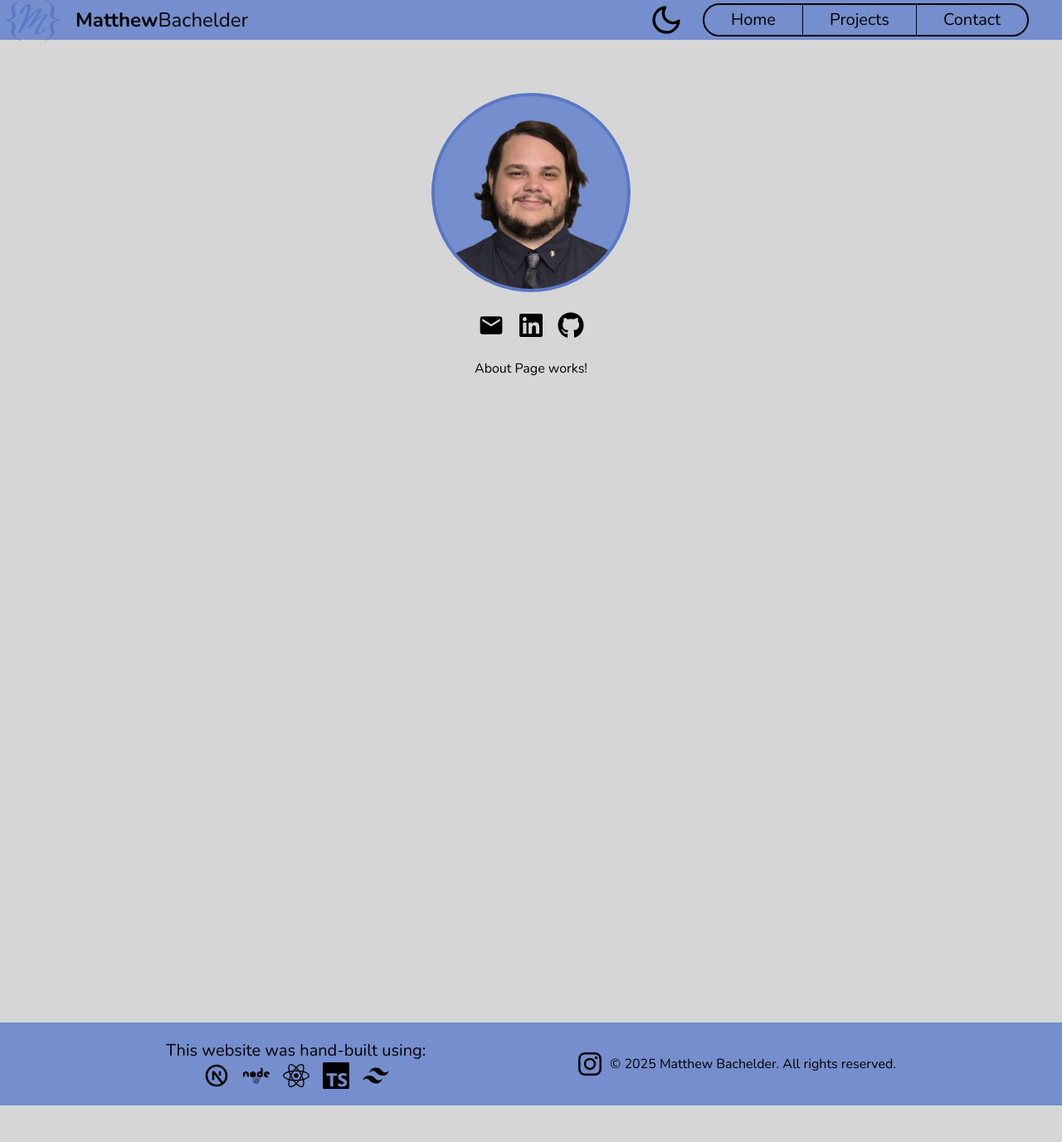
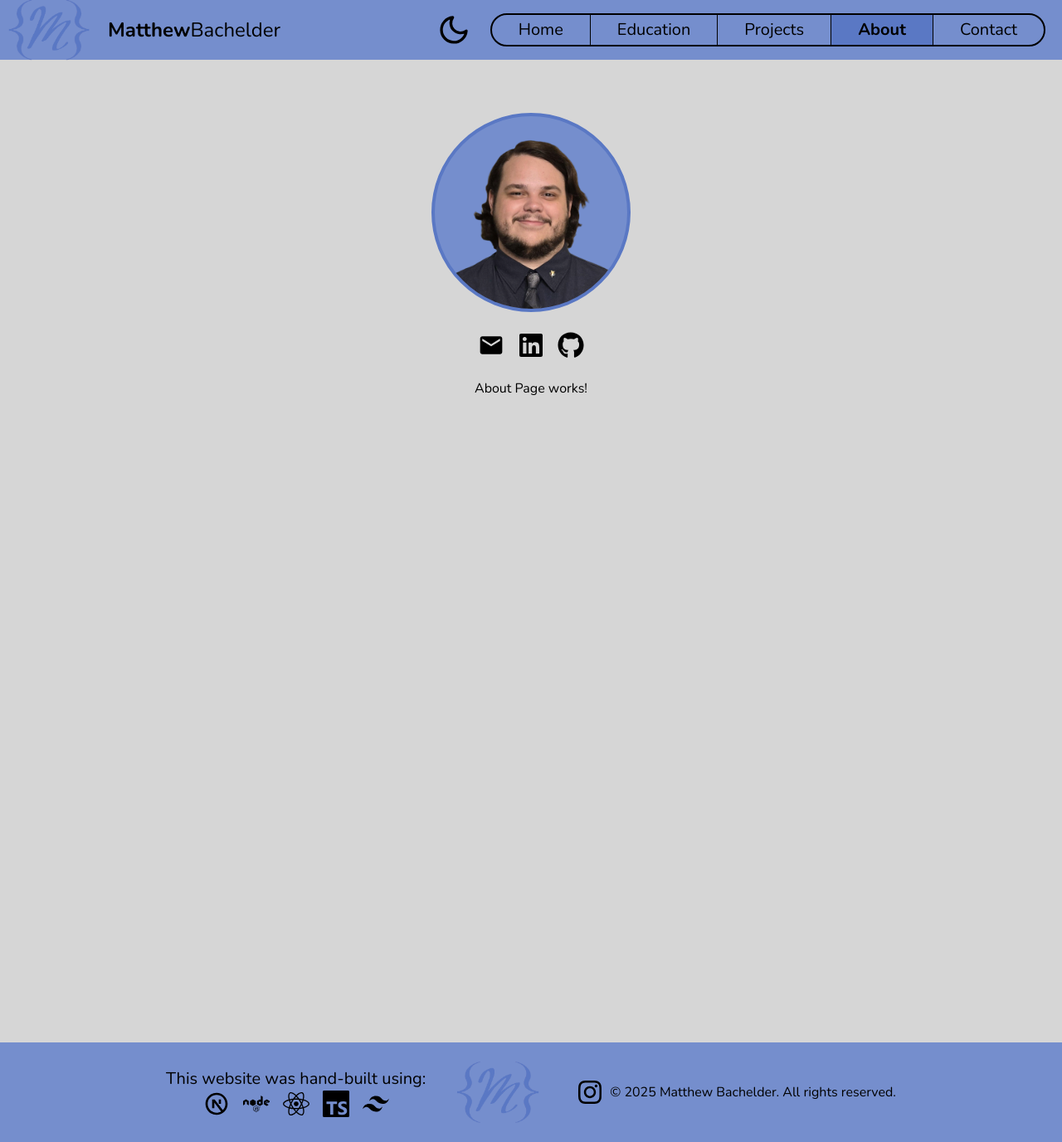
Before and after one commit to mbachel/personal-website, a Next.js app: page /about in a window 1280 px wide. Shown: the whole page at 83% size. Before the commit the page ends 1332 px from the top, so only its background shows below. Built offline with nearby package versions, Linux system fonts and the light colour scheme.

Commit message:
feat: making navbar bigger, adding logo to footer

```diff
--- a/src/components/Footer.tsx
+++ b/src/components/Footer.tsx
@@ -1,4 +1,8 @@
+"use client";
+import { useTheme } from 'next-themes';
+import { useEffect, useState } from 'react';
 import Link from "next/link";
+import Image from "next/image";
 import {
     FaInstagram,
     FaNode,
@@ -12,9 +16,16 @@ import { SiTypescript } from "react-icons/si";
 
 
 export default function Footer() {
+    const { resolvedTheme } = useTheme();
+    const [mounted, setMounted] = useState(false);
+
+    useEffect(() => setMounted(true), []);
+
+    if (!mounted) return null;
+
     return (
-        <footer className="flex flex-row font-inter items-center text-center justify-between h-fit p-5 px-50">
-            <section className="self-start">
+        <footer className="flex flex-row font-inter items-center text-center justify-between h-30 px-50">
+            <section>
                 <h2 className="text-xl">This website was hand-built using:</h2>
                 <Link
                     href="https://nextjs.org/"
@@ -67,7 +78,24 @@ export default function Footer() {
                     />
                 </Link>
             </section>
-            <section className="flex items-center ">
+            <section>
+                {resolvedTheme === "dark" ? (
+                    <Image
+                        src="/logo-dark.png"
+                        alt="Logo"
+                        width={120}
+                        height={120}
+                    />
+                    ) : (
+                    <Image
+                        src="/logo-light.png"
+                        alt="Logo"
+                        width={120}
+                        height={120}
+                    />
+                )}
+            </section>
+            <section>
                 <p className="flex items-center justify-center">
                     <Link
                         href="https://www.instagram.com/matty.c.b02/"
--- a/src/components/Navbar.tsx
+++ b/src/components/Navbar.tsx
@@ -24,33 +24,35 @@ export default function Navbar() {
 
     const links = [
         {href: "/", label: "Home"},
+        {href: "/education", label: "Education"},
         {href: "/projects", label: "Projects"},
+        {href: "/about", label: "About"},
         {href: "/contact", label: "Contact"},
     ];
 
     return (
         <div id="navbar" className="flex items-center justify-between">
-            <div className="flex items-center h-12 text-xl">
+            <div className="flex items-center h-18 text-xl">
                 {resolvedTheme === "dark" ? (
                 <Image
                     src="/logo-dark.png"
                     alt="Logo"
-                    width={79}
-                    height={79}
+                    width={118}
+                    height={118}
                 />
                 ) : (
                 <Image
                     src="/logo-light.png"
                     alt="Logo"
-                    width={79}
-                    height={79}
+                    width={118}
+                    height={118}
                 />
                 )}
                 <span className={`ml-3 text-2xl ${albert.variable}`}><span className="font-bold">Matthew</span>Bachelder</span>
             </div>
             <div className="flex items-center">
                 <ThemeSwitch />
-                <nav className="flex items-center h-10 text-xl border-2 rounded-full overflow-hidden mr-10">
+                <nav className="flex items-center h-10 text-xl border-2 rounded-full overflow-hidden mr-5">
                     {links.map(({ href, label }, idx) => (
                         <Link
                             key={href}
```
